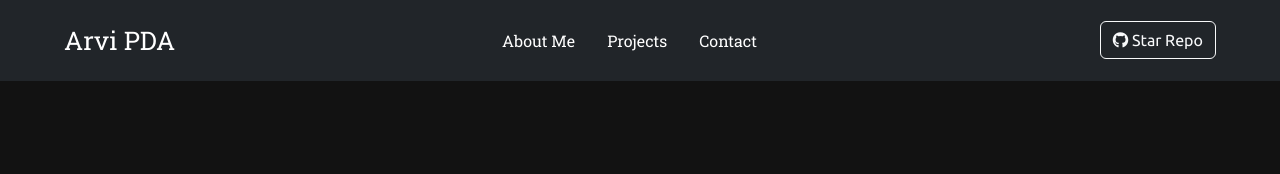
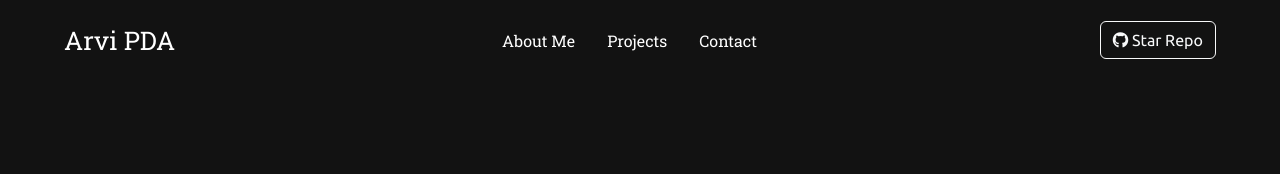
Before and after one commit to bored-arvi/pda-web-application, a plain HTML site: page about.html in a window 1280 px wide. Shown: the top 174 px of the page. Drawn offline with nearby package versions, Linux system fonts and the light colour scheme.

Commit message:
fixed navbar color mismatch across pages

```diff
--- a/about.html
+++ b/about.html
@@ -108,7 +108,7 @@
 <body>
 
   <!-- Navbar -->
-  <nav class="navbar navbar-expand-lg fixed-top navbar-dark bg-dark">
+  <nav class="navbar navbar-expand-lg fixed-top navbar-dark">
     <div class="container-fluid px-4">
       <a class="navbar-brand" href="index.html">Arvi PDA</a>
       <button class="navbar-toggler ms-auto border-0 shadow-none" type="button" data-bs-toggle="collapse" data-bs-target="#navbarNav">
```
Also changed, not shown: contact.html (+1 -1 lines), projects.html (+1 -1 lines).
